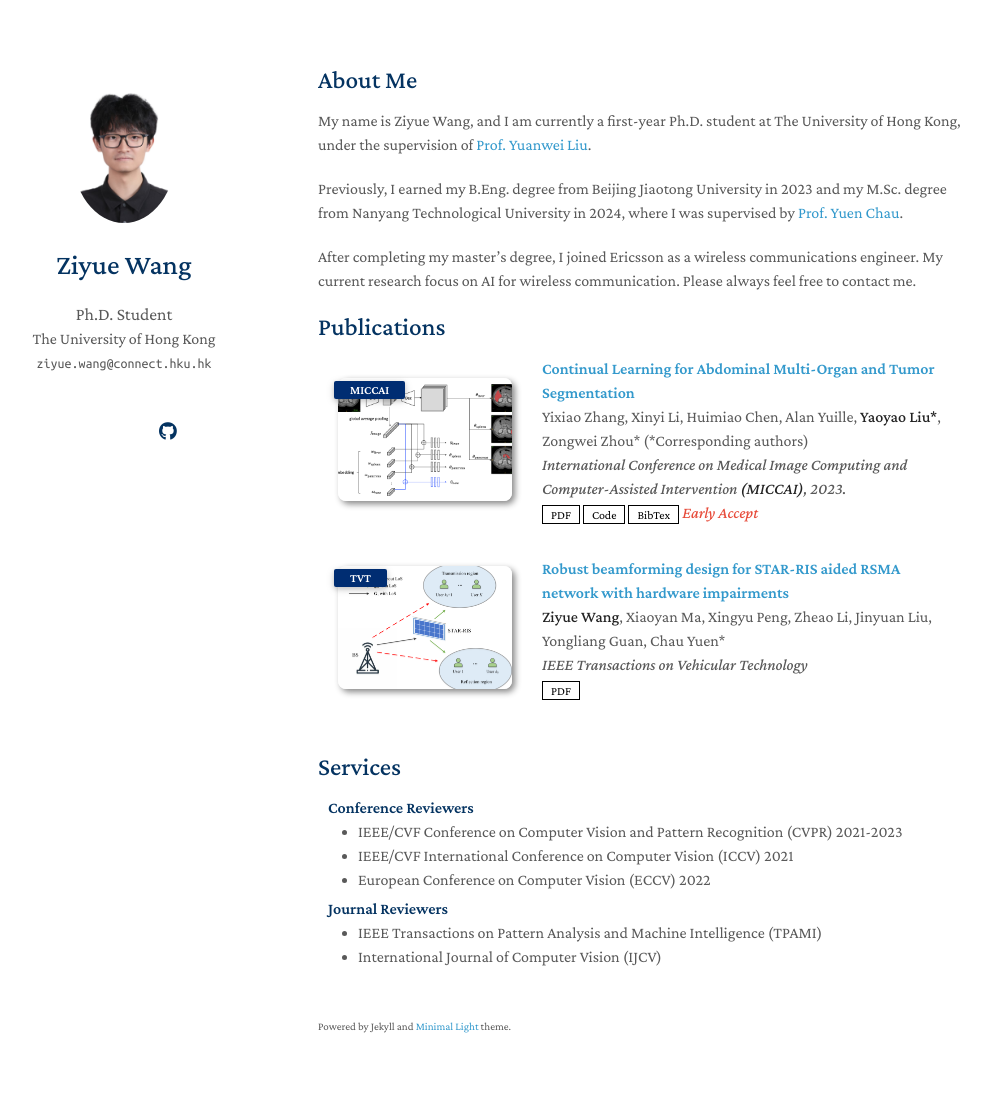
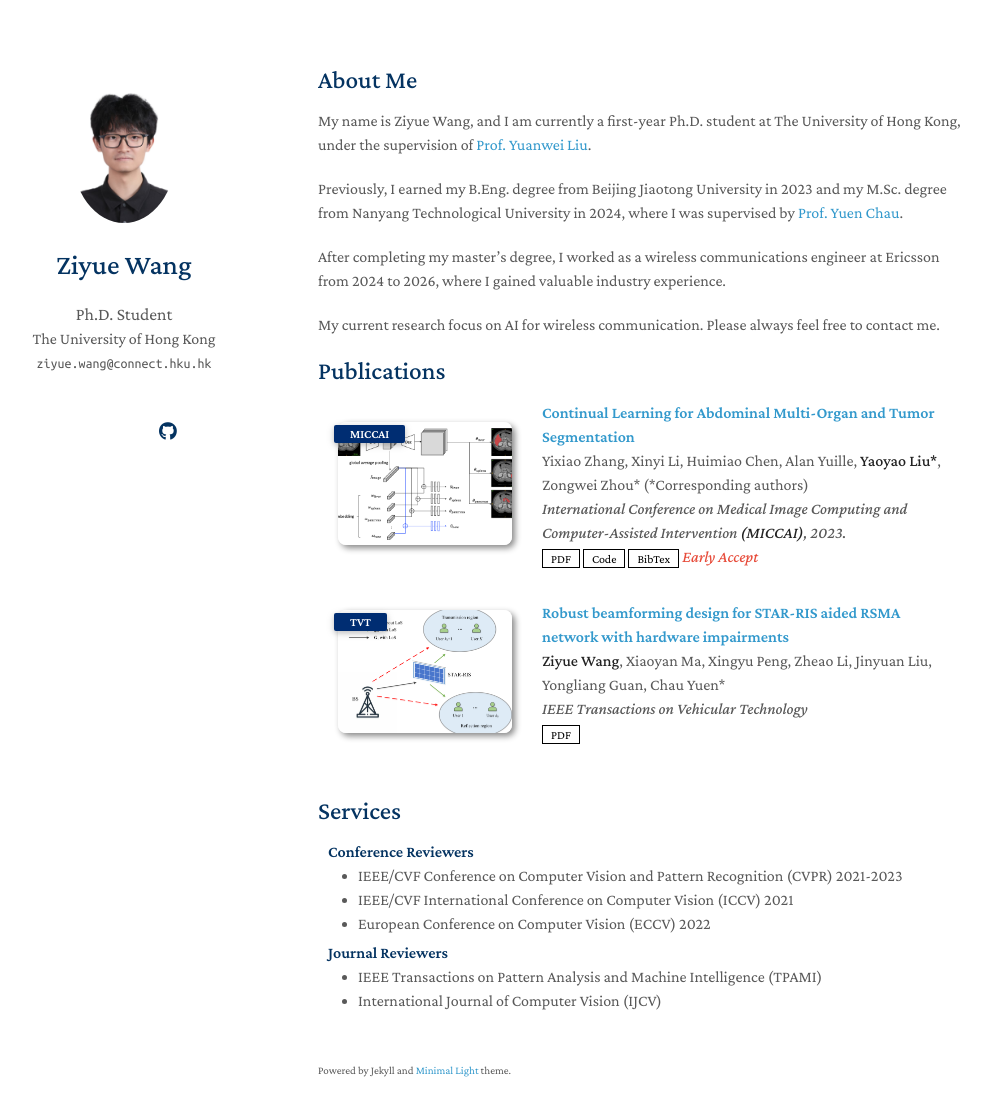
Before and after one commit to ziyue28/ziyue28.github.io, a Jekyll site: the page built from index.md, in a window 1280 px wide and 1151 px high. Shown: the top 1116 px of the window, without its empty margins (152-1143 px from the left). Built offline with Jekyll 4.4.1, drawn with Linux system fonts in a browser that asks for light colours; a style sheet for code colours, icons or effects is not loaded; our own code applies the rules of GitHub Pages for plain Markdown files.

Commit message:
Update index.md

```diff
--- a/index.md
+++ b/index.md
@@ -11,9 +11,11 @@ The University of Hong Kong, under the supervision of
 Previously, I earned my B.Eng. degree from Beijing Jiaotong University
 in 2023 and my M.Sc. degree from Nanyang Technological University in
 2024, where I was supervised by
-[Prof. Yuen Chau](https://web.ece.hku.hk/~yuanwei/).
+[Prof. Yuen Chau](https://blogs.ntu.edu.sg/chau-yuen/).
 
-After completing my master's degree, I joined Ericsson as a wireless communications engineer. My current research focus on AI for wireless communication. Please always feel free to contact me.
+After completing my master's degree, I worked as a wireless communications engineer at Ericsson from 2024 to 2026, where I gained valuable industry experience.
+
+My current research focus on AI for wireless communication. Please always feel free to contact me.
 
 {% include_relative _includes/publications.md %}
 
```
